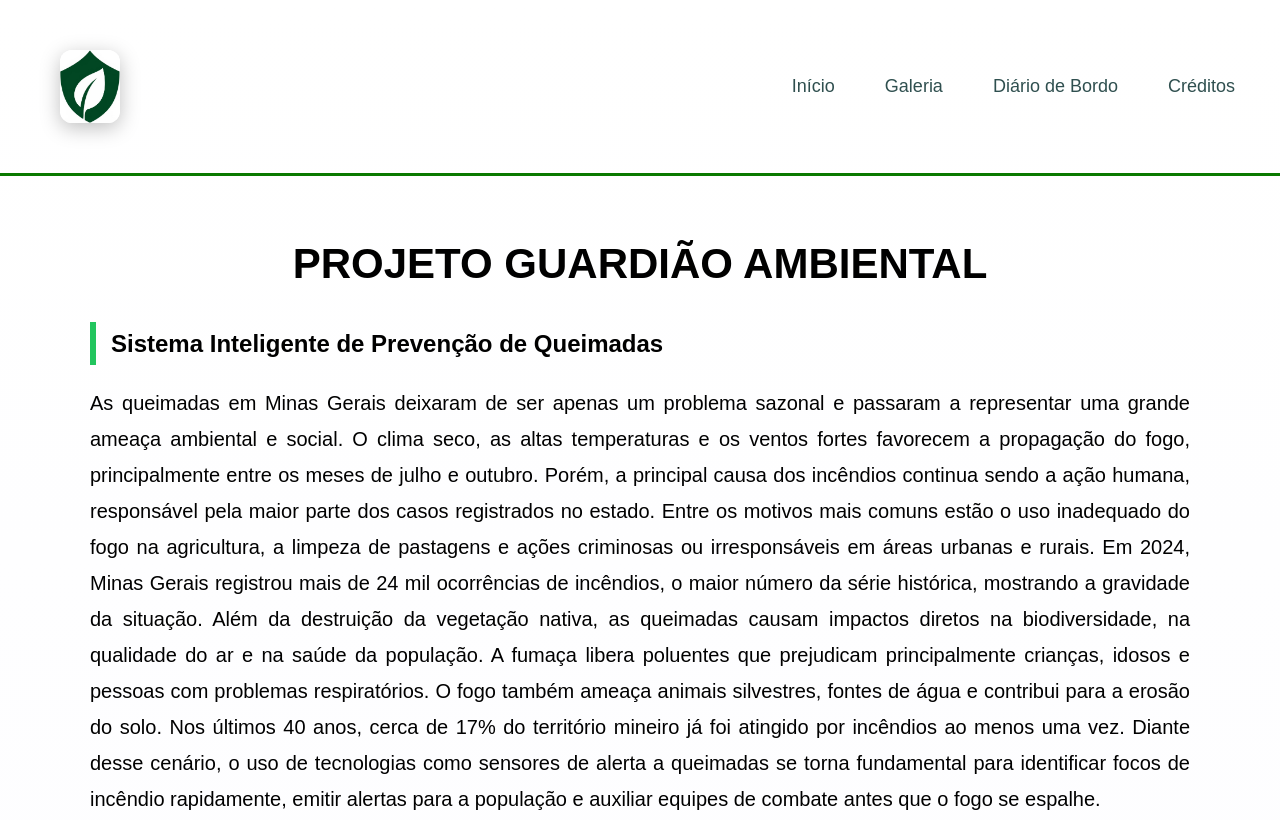
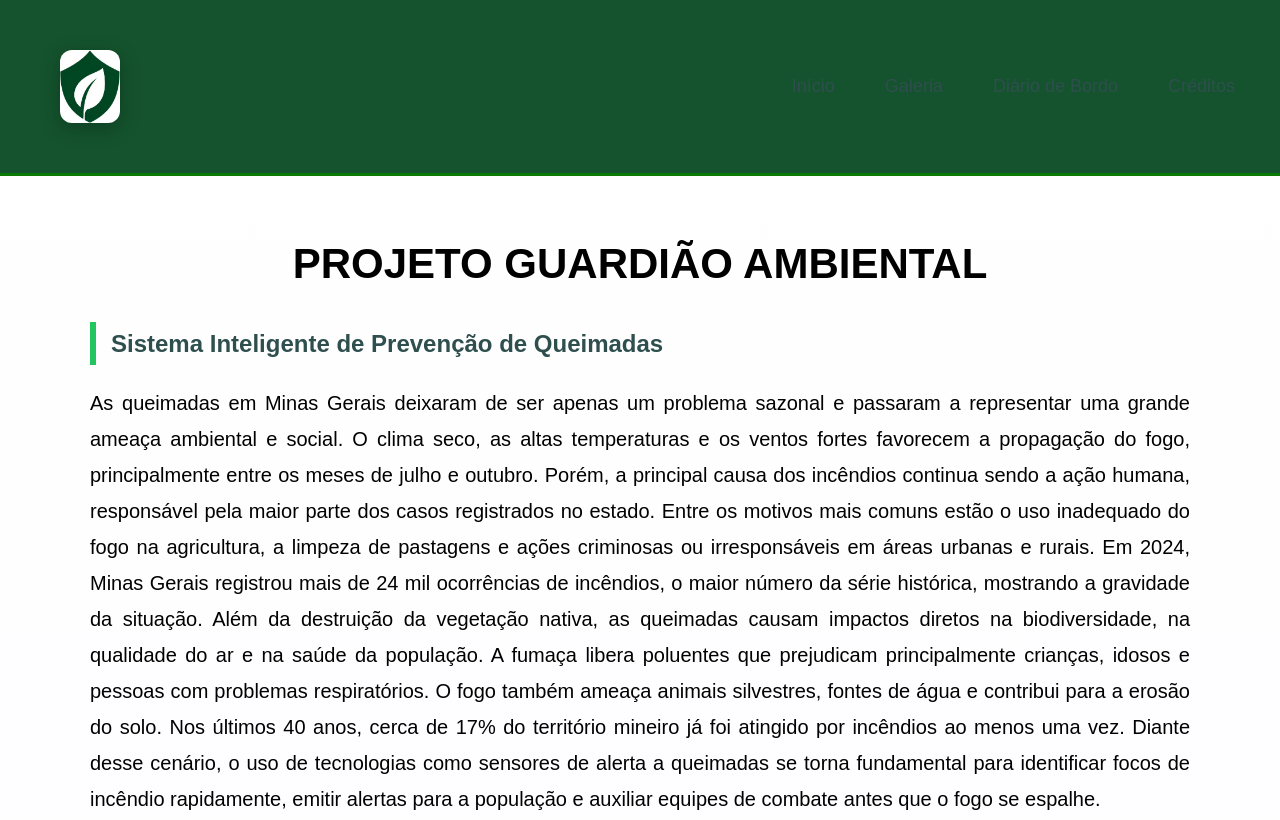
Before and after one commit to layanliliargyros-gif/robotica, a plain HTML site: page index.html in a window 1280 px wide. Shown: the top 820 px of the page. Drawn offline with Linux system fonts and the light colour scheme.

Commit message:
Atualizar o style.css

```diff
--- a/style.css
+++ b/style.css
@@ -15,7 +15,7 @@
 
 body{
     background:linear-gradient(180deg,#ffffff,#f8f8ff);
-    color:#000000;
+    color:#2F4F4F;
     font-size:16px;
     line-height:1.8;
 }
@@ -25,7 +25,7 @@
 ========================== */
 
 header{
-    background:##14532d;
+    background:#14532d;
     border-bottom:3px solid #0a7900;
 
     display:flex;
```
